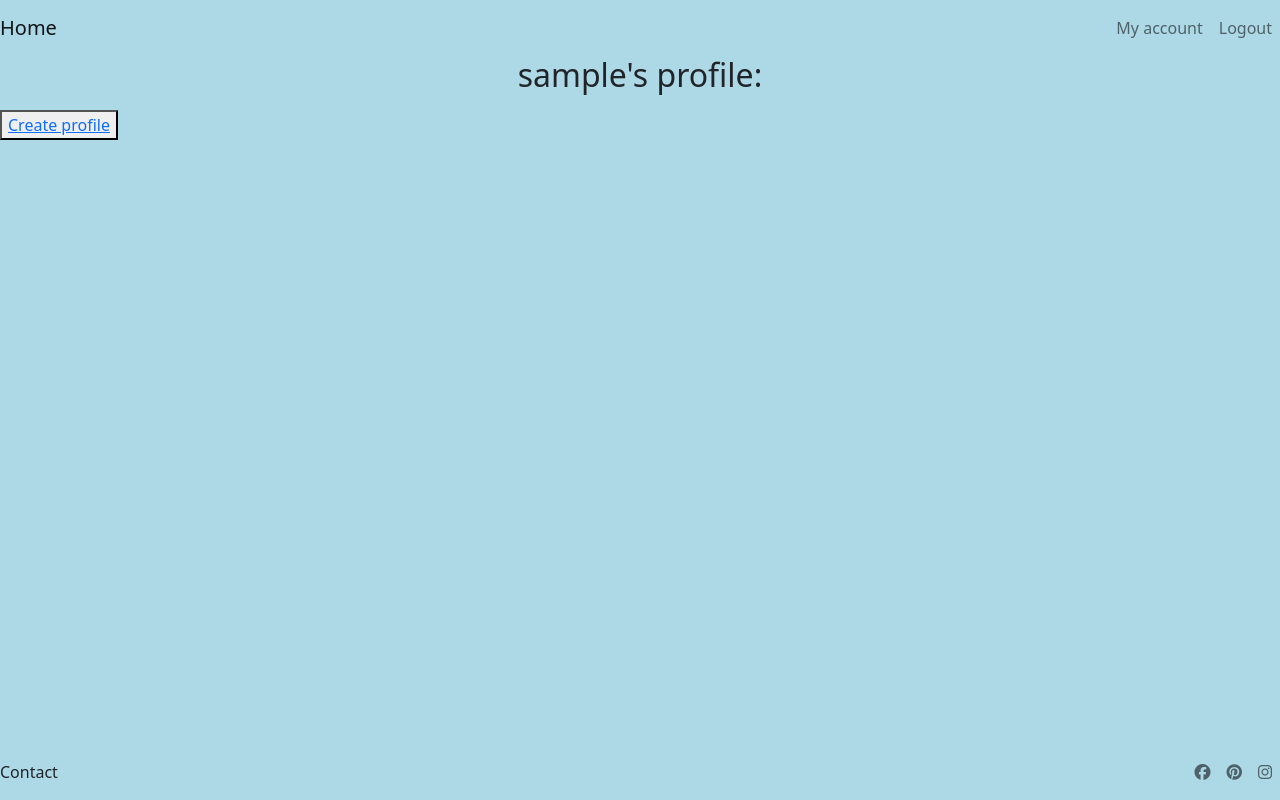
After one commit to Corentin-Vidick/P4-JSDogTraining, a Django app: page /user_profile/ in a window 1280 px wide. The commit adds this page. Run offline with Django 3.2, Linux system fonts and the light colour scheme; the visitor is signed in with stand-in values (Sample User, id 1); some libraries are stand-ins or nearby versions.

Commit message:
Add profile model, create & delete functionalities

```diff
--- a/bookings/urls.py
+++ b/bookings/urls.py
@@ -3,13 +3,14 @@ from django.urls import path
 
 urlpatterns = [
     path('', views.CreateIndividualSessions.as_view(), name='home'),
-    # path('bookings_list/', views.BookIndividualSession.as_view(),
-    #      name='bookings_list'),
     path('bookings_list/', views.book_session,
          name='bookings_list'),
     path('user_bookings/', views.user_bookings_session,
          name='user_bookings'),
     path('sessions_list/', views.CreateIndividualSessions.as_view(),
          name='home'),
-    path('cancel/<booking_id>', views.cancel_booking, name='cancel')
+    path('cancel/<booking_id>', views.cancel_booking, name='cancel'),
+    path('user_profile_update/', views.user_profile_update, name='user_profile_update'),
+    path('user_profile/', views.user_profile, name='user_profile'),
+    path('delete_profile/', views.delete_profile, name='delete_profile'),
 ]
--- a/bookings/views.py
+++ b/bookings/views.py
@@ -2,11 +2,11 @@ from django.shortcuts import render, get_object_or_404, redirect
 from django.http import HttpResponse, HttpResponseRedirect
 from django.views import generic, View
 from django.contrib.auth.decorators import login_required
-from .models import SessionsIndividual, Booking
-from .forms import BookingsForm
+from .models import SessionsIndividual, Booking, Profile, User
+from .forms import BookingsForm, ProfileForm
 
 
-# Create your views here.
+#                                       Show List Of All Possible Sessions
 class CreateIndividualSessions(View):
     def get(self, request, *args, **kwargs):
         sessions = SessionsIndividual.objects.all()
@@ -17,6 +17,7 @@ class CreateIndividualSessions(View):
         return render(request, "sessions_list.html", context)
 
 
+#                                       Make A Booking
 # Decorator ensures user is logged in,
 # otherwise redirects to login page
 @login_required(redirect_field_name='/accounts/login')
@@ -45,28 +46,71 @@ def book_session(request):
     return render(request, template, context)
 
 
+#                                       User Bookings Display
 def user_bookings_session(request):
     # Filter so user can only see their own bookings
     user_bookings = Booking.objects.filter(name=request.user.id).all()
-    print(user_bookings)
     context = {
         "bookings": user_bookings
     }
     return render(request, "user_bookings.html", context)
 
 
+#                                       User Cancel Booking Button
 def cancel_booking(request, booking_id):
-    print("canceling booking")
     booking_to_delete = get_object_or_404(Booking, id=booking_id)
-    print(type(booking_to_delete))
     # Find corresponding session and update "booked" status to False
     sessions = SessionsIndividual.objects.all()
     for session in sessions:
         if session == booking_to_delete.session:
-            print("booking to delete and session matched")
             x = session
             x.booked = False
             x.save()
     # Delete booking
     booking_to_delete.delete()
     return redirect("user_bookings")
+
+
+#                                       User Profile Update
+# Decorator ensures user is logged in,
+# otherwise redirects to login page
+@login_required(redirect_field_name='/accounts/login')
+def user_profile_update(request):
+    print("Creating/updating profile")
+    profile_form = ProfileForm(request.POST or None)
+    if request.method == "POST":
+        if profile_form.is_valid():
+            profile_form.instance.user = request.user
+            profile_form.instance.name_id = request.user.id
+            profile_form.instance.profile_ready = True
+            profile_form.save()
+        return render(request, 'user_profile.html', {
+                    "profile": profile_form,
+                    "name_id": request.user
+                    })
+    template = "user_profile_update.html"
+    context = {
+        "form": profile_form,
+    }
+    return render(request, template, context)
+
+
+#                                       User Profile Display page
+@login_required(redirect_field_name='/accounts/login')
+def user_profile(request):
+    profile = Profile.objects.all()
+    profile_values = profile.values()
+
+    return render(request, 'user_profile.html', {
+        "profile": profile,
+        "profile_values": profile_values
+        })
+
+
+#                                       User Delete Profile Button
+def delete_profile(request):
+    print("Deleting profile")
+    profile_to_delete = get_object_or_404(Profile)
+    profile_to_delete.delete()
+
+    return redirect("user_profile")
--- a/templates/bookings/base.html
+++ b/templates/bookings/base.html
@@ -31,7 +31,7 @@
                 <ul class="navbar-nav">
                     {% if user.is_authenticated %}
                     <li class="nav-item">
-                        <a class="nav-link" href="#" aria-label="my account">My account</a>
+                        <a class="nav-link" href="/user_profile" aria-label="my account">My account</a>
                     </li>
                     <li class="nav-item">
                         <a class="nav-link" href="{% url 'account_logout' %}" aria-label="logout">Logout</a>
@@ -48,8 +48,6 @@
             </div>
         </nav>
     </header>
-
-    <h1 class="text-center">Book a class today!</h1>
 
     <main>
         {% block content %}
--- a/templates/bookings/bookings_list.html
+++ b/templates/bookings/bookings_list.html
@@ -2,7 +2,8 @@
 
 {% block content %}
 
-<!-- {% load crispy_forms_tags %} -->
+<h2 class="text-center">Please choose an available session:</h2>
+
     <form action="" method="post">
         {% csrf_token %}
         {{ form.as_p }}
--- a/templates/bookings/sessions_list.html
+++ b/templates/bookings/sessions_list.html
@@ -1,6 +1,8 @@
 {% extends "base.html" %}
 
 {% block content %}
+
+<h1 class="text-center">Book a class today!</h1>
 
     <div class="container">
         {% for session in sessions|dictsort:"day" %}
--- /dev/null
+++ b/templates/bookings/user_profile.html
@@ -0,0 +1,35 @@
+{% extends "base.html" %}
+
+{% block content %}
+
+<h2 class="text-center">{{ user }}'s profile:</h2>
+
+{% if user.profile.profile_ready %}
+
+    <!-- for loops from : https://stackoverflow.com/questions/68649918/print-all-attributes-from-an-object-with-django-templates -->
+    <div class="container">
+    {% for i in profile_values %}
+        {% for key, value in i.items %}
+        <div class="row">
+            <div class="col-4">{{ key}}</div>
+            <div class="col-4">{{ value }}</div>
+        </div>
+        {% endfor %}
+    </tr>
+    {% endfor %}
+    </div>
+    <!-- end of "for loops from" -->
+
+    <button><a href="/user_profile_update">Update profile</a></button>
+
+    <button><a href="/delete_profile">Delete Profile</a></button>
+
+{% else %}
+
+    <p>{{ user.profile }}</p>
+
+    <button><a href="/user_profile_update">Create profile</a></button>
+
+{% endif %}
+
+{% endblock %}
```
Also changed, not shown: bookings/admin.py (+8 -1 lines), bookings/forms.py (+8 -8 lines), bookings/models.py (+32 -0 lines), templates/bookings/user_profile_update.html (added, +14 -0 lines), bookings/migrations/0008_profile.py (added), bookings/migrations/0009_profile_profile_ready.py (added), bookings/migrations/0010_rename_user_profile_name.py (added).
